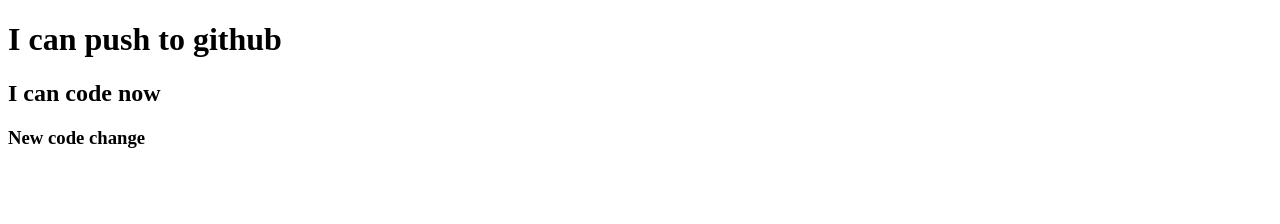
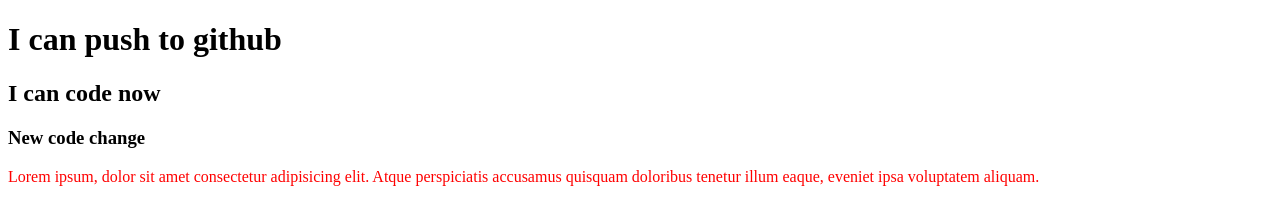
Before and after one commit to Easrib/my-second-repo, a plain HTML site: page index.html in a window 1280 px wide. Drawn offline with Linux system fonts and the light colour scheme.

Commit message:
style changed

```diff
--- a/index.html
+++ b/index.html
@@ -4,11 +4,13 @@
     <meta charset="UTF-8">
     <meta http-equiv="X-UA-Compatible" content="IE=edge">
     <meta name="viewport" content="width=device-width, initial-scale=1.0">
+    <link rel="stylesheet" href="style.css">
     <title>My Second Github Repo</title>
 </head>
 <body>
     <h1>I can push to github</h1>
     <h2>I can code now</h2>
     <h3>New code change</h3>
+    <p>Lorem ipsum, dolor sit amet consectetur adipisicing elit. Atque perspiciatis accusamus quisquam doloribus tenetur illum eaque, eveniet ipsa voluptatem aliquam.</p>
 </body>
 </html>
--- /dev/null
+++ b/style.css
@@ -0,0 +1,3 @@
+p{
+    color: red;
+}
```
